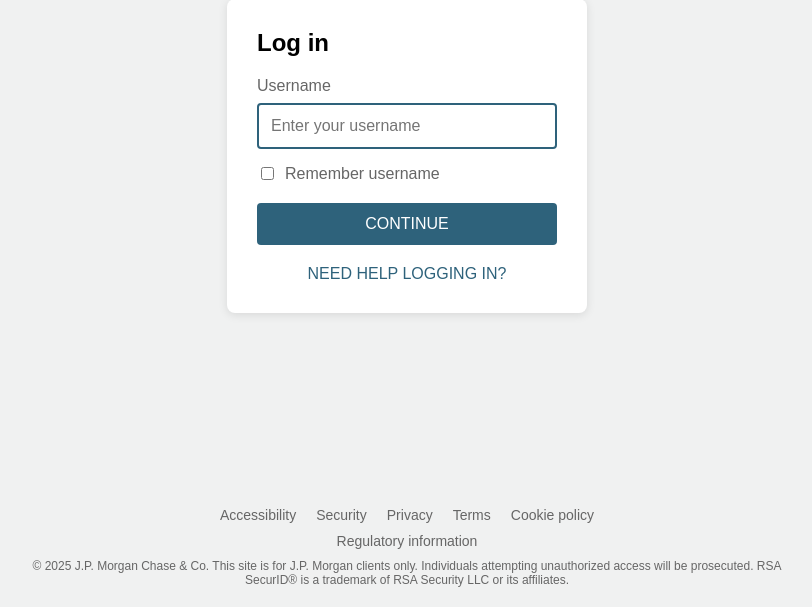
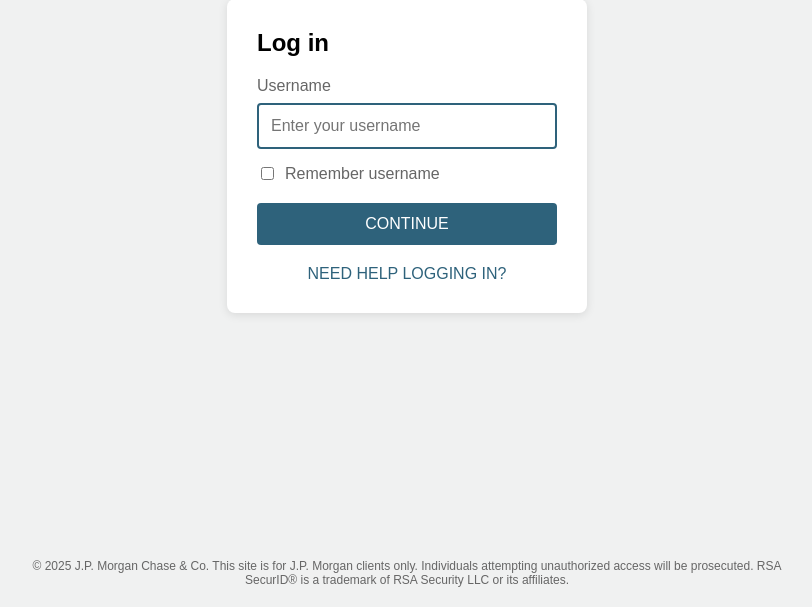
Before and after one commit to gavinhamilton1/stronghold, a FastAPI app: page /mobile in a window 1280 px wide. Shown: the part 193-800 px from the top of the page, without its empty margins (233-1045 px from the left). Run offline with FastAPI, Linux system fonts and the light colour scheme.

Commit message:
Disable footer links in base template
- Comment out footer navigation links
- Preserve copyright text and legal notice
- Simplify base template footer section

```diff
--- a/v2/templates/base.html
+++ b/v2/templates/base.html
@@ -12,7 +12,7 @@
 
     {% if show_footer %}
     <div class="footer">
-        <div class="footer-links">
+        <!--div class="footer-links">
             <a href="#">Accessibility</a>
             <a href="#">Security</a>
             <a href="#">Privacy</a>
@@ -21,7 +21,7 @@
         </div>
         <div class="footer-links">
             <a href="#">Regulatory information</a>
-        </div>
+        </div-->
         <div class="footer-text">
             © 2025 J.P. Morgan Chase & Co. This site is for J.P. Morgan clients only.
             Individuals attempting unauthorized access will be prosecuted. RSA SecurID®
```
